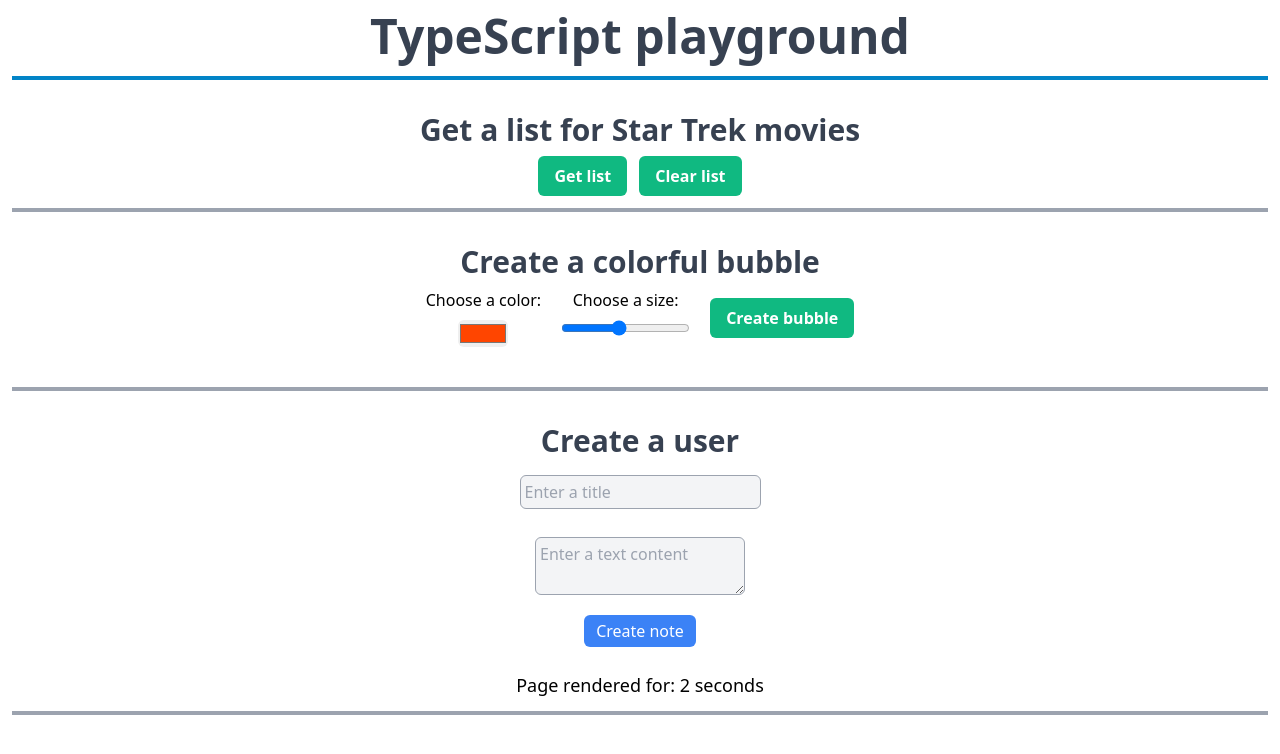
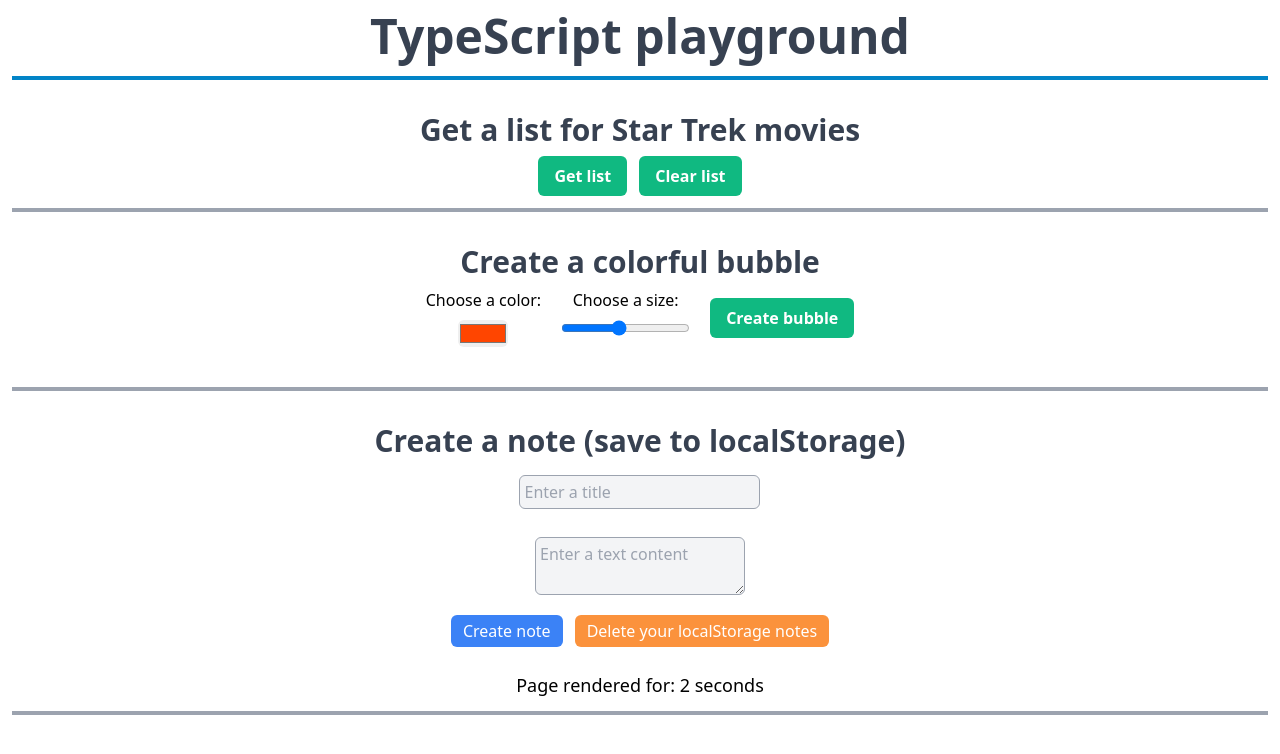
Before and after one commit to ntzolov/playground-projects, a React (Vite) app in the folder typescript-playground/: page / in a window 1280 px wide. Shown: the top 754 px of the page. Built offline with nearby package versions, Linux system fonts and the light colour scheme.

Commit message:
save notes to local storage. add button to delete

```diff
--- a/typescript-playground/src/components/notes/ToDo.tsx
+++ b/typescript-playground/src/components/notes/ToDo.tsx
@@ -10,6 +10,7 @@ export default function ToDo() {
     setContent,
     notes,
     setNotes,
+    setNotesArray,
     secondsOnline,
     setSecondsOnline,
   } = userStore();
@@ -39,9 +40,25 @@ export default function ToDo() {
     // eslint-disable-next-line react-hooks/exhaustive-deps
   }, []);
 
+  useEffect(() => {
+    if (notes.length > 0) {
+      localStorage.setItem("notes", JSON.stringify(notes));
+      console.log(notes);
+    }
+  }, [notes]);
+
+  useEffect(() => {
+    const notesFromLocalStorage = localStorage.getItem("notes");
+    if (notesFromLocalStorage) {
+      const notesFromLocalStorageArray = JSON.parse(notesFromLocalStorage);
+      setNotesArray(notesFromLocalStorageArray);
+    }
+    // eslint-disable-next-line react-hooks/exhaustive-deps
+  }, []);
+
   return (
     <section className="mt-3 flex w-full flex-col items-center gap-2 border-b-4 border-gray-400 pb-3">
-      <h2>Create a user</h2>
+      <h2>Create a note (save to localStorage)</h2>
       <form
         className="flex flex-col items-center gap-5"
         onSubmit={handleFormSubmit}
@@ -67,9 +84,19 @@ export default function ToDo() {
             onChange={handleContentSubmit}
           />
         </div>
-        <div className="flex items-stretch">
+        <div className="flex items-stretch gap-3">
           <button className="rounded-md bg-blue-500 px-3 py-1 text-white transition hover:bg-blue-600">
             Create note
+          </button>
+          <button
+            type="button"
+            className="rounded-md bg-orange-400 px-3 py-1 text-white transition hover:bg-orange-500"
+            onClick={() => {
+              localStorage.removeItem("notes");
+              setNotesArray([]);
+            }}
+          >
+            Delete your localStorage notes
           </button>
         </div>
       </form>
--- a/typescript-playground/src/context/todoStore.ts
+++ b/typescript-playground/src/context/todoStore.ts
@@ -5,24 +5,26 @@ export type NoteType = {
   content: string;
 };
 
-type notesTypes = {
+type NotesTypes = {
   notes: NoteType[];
+  setNotes: (notes: NoteType) => void;
+  setNotesArray: (notes: NoteType[]) => void;
   title: string;
+  setTitle: (user: string) => void;
   content: string;
+  setContent: (user: string) => void;
   secondsOnline: number;
-  setNotes: (notes: NoteType) => void;
-  setTitle: (user: string) => void;
-  setContent: (user: string) => void;
   setSecondsOnline: () => void;
 };
 
-export const userStore = create<notesTypes>()((set) => ({
+export const userStore = create<NotesTypes>()((set) => ({
   notes: [],
+  setNotes: (note: NoteType) => set((state) => ({ notes: [...state.notes, note] })),
+  setNotesArray: (notes: NoteType[]) => set({ notes }),
   title: '',
+  setTitle: (title: string) => set({ title }),
   content: '',
+  setContent: (content: string) => set({ content }),
   secondsOnline: 0,
-  setNotes: (note: NoteType) => set((state) => ({ notes: [...state.notes, note] })),
-  setTitle: (title: string) => set({ title }),
-  setContent: (content: string) => set({ content }),
   setSecondsOnline: () => set((state) => ({ secondsOnline: state.secondsOnline + 1 })),
 }));
--- a/typescript-playground/src/main.tsx
+++ b/typescript-playground/src/main.tsx
@@ -1,10 +1,10 @@
-import React from "react";
+// import React from "react";
 import ReactDOM from "react-dom/client";
 import App from "./App.tsx";
 import "./index.css";
 
 ReactDOM.createRoot(document.getElementById("root")!).render(
-  <React.StrictMode>
-    <App />
-  </React.StrictMode>,
+  // <React.StrictMode>
+  <App />,
+  // </React.StrictMode>,
 );
```
